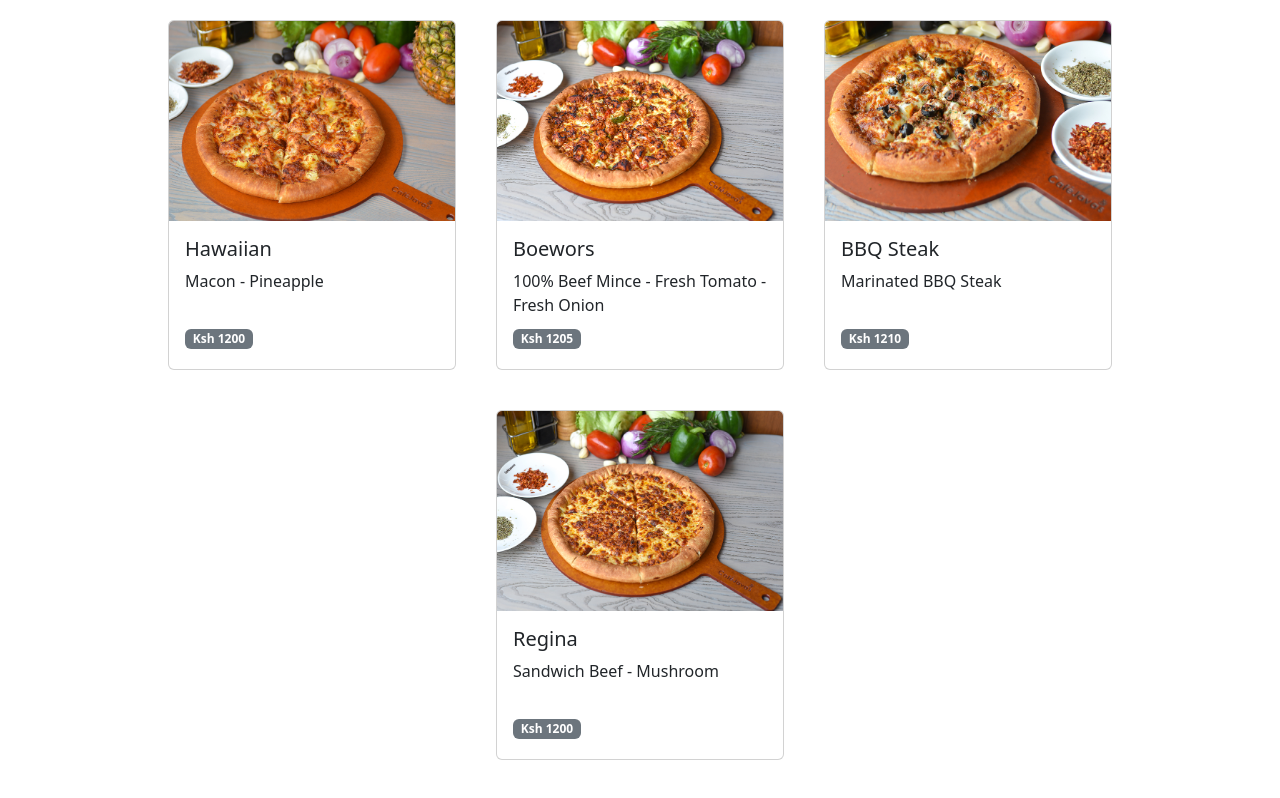
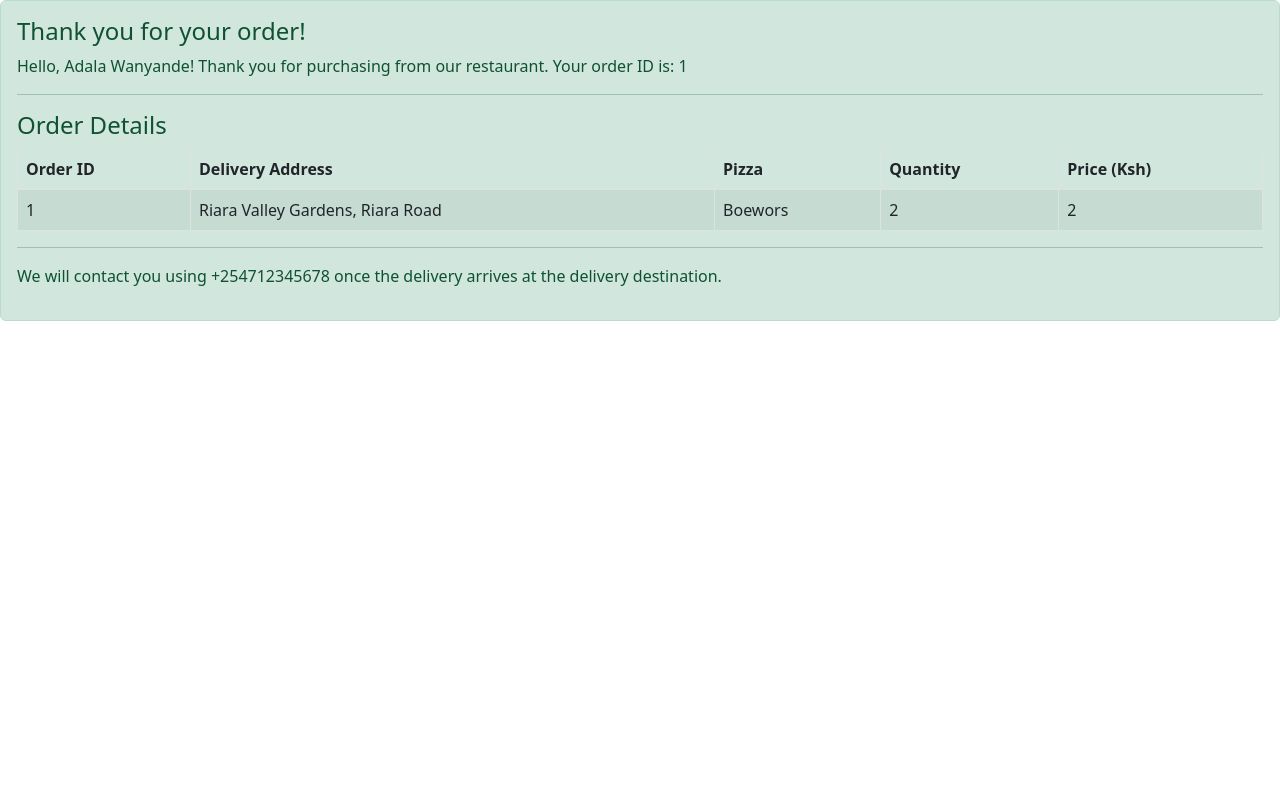
Before and after one commit to adala-wanyande/pizza-ordering-project, a React (Create React App) app: page / in a window 1280 px wide. Built offline with nearby package versions, Linux system fonts and the light colour scheme.

Commit message:
OrderSuccess.js component completed

```diff
--- a/src/App.js
+++ b/src/App.js
@@ -3,7 +3,7 @@ import About from "./components/About"
 import Contact from "./components/Contact"
 import Menu from "./components/Menu"
 import Order from "./components/Order"
-import MenuItems from "./components/MenuItems"
+import OrderSuccess from "./components/OrderSuccess"
 import 'bootstrap/dist/css/bootstrap.min.css';
 
 
@@ -11,7 +11,7 @@ function App() {
   return (
     <div className="App">
       <Routes>
-        <Route path="/" element={ <MenuItems/> } />
+        <Route path="/" element={ <OrderSuccess/> } />
         <Route path="about" element={ <About/> } />
         <Route path="contact" element={ <Contact/> } />
         <Route path="menu" element={ <Menu/> } />
--- a/src/components/OrderSuccess.js
+++ b/src/components/OrderSuccess.js
@@ -1,8 +1,48 @@
 import React from 'react'
+import {Alert, Table} from 'react-bootstrap'
 
-const OrderSuccess = () => {
+const orderSuccessProp = {
+  "id": 1,
+  "name": "Adala Wanyande",
+  "phoneNumber": "+254712345678",
+  "deliveryAddress": "Riara Valley Gardens, Riara Road",
+  "pizza": "Boewors",
+  "quantity": 2,
+  "price": 2500
+}
+
+const OrderSuccess = ({orderSuccess = orderSuccessProp}) => {
   return (
-    <div>OrderSuccess</div>
+    <div>
+      <Alert variant ="success">
+        <Alert.Heading>Thank you for your order!</Alert.Heading>
+        <p>Hello, {orderSuccess.name}! Thank you for purchasing from our restaurant. Your order ID is: {orderSuccess.id}</p>
+        <hr></hr>
+        <Alert.Heading>Order Details</Alert.Heading>
+        <Table striped bordered hover>
+          <thead>
+            <tr>
+              <th>Order ID</th>
+              <th>Delivery Address</th>
+              <th>Pizza</th>
+              <th>Quantity</th>
+              <th>Price (Ksh)</th>
+            </tr>
+          </thead>
+          <tbody>
+            <tr>
+              <td>{orderSuccess.id}</td>
+              <td>{orderSuccess.deliveryAddress}</td>
+              <td>{orderSuccess.pizza}</td>
+              <td>{orderSuccess.quantity}</td>
+              <td>{orderSuccess.quantity}</td>
+            </tr>
+          </tbody>
+        </Table>
+        <hr></hr>
+        <p>We will contact you using {orderSuccess.phoneNumber} once the delivery arrives at the delivery destination.</p>
+      </Alert>
+    </div>
   )
 }
 
```
